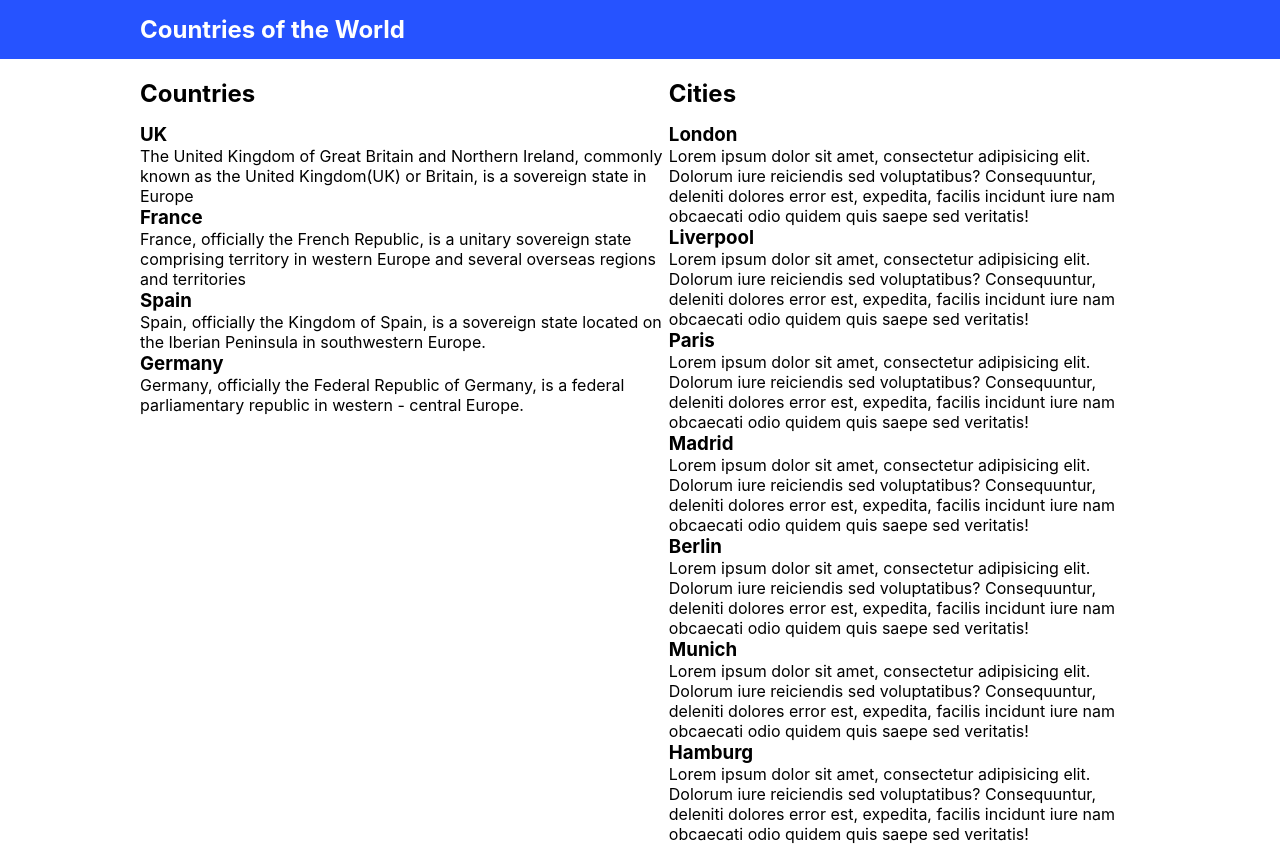
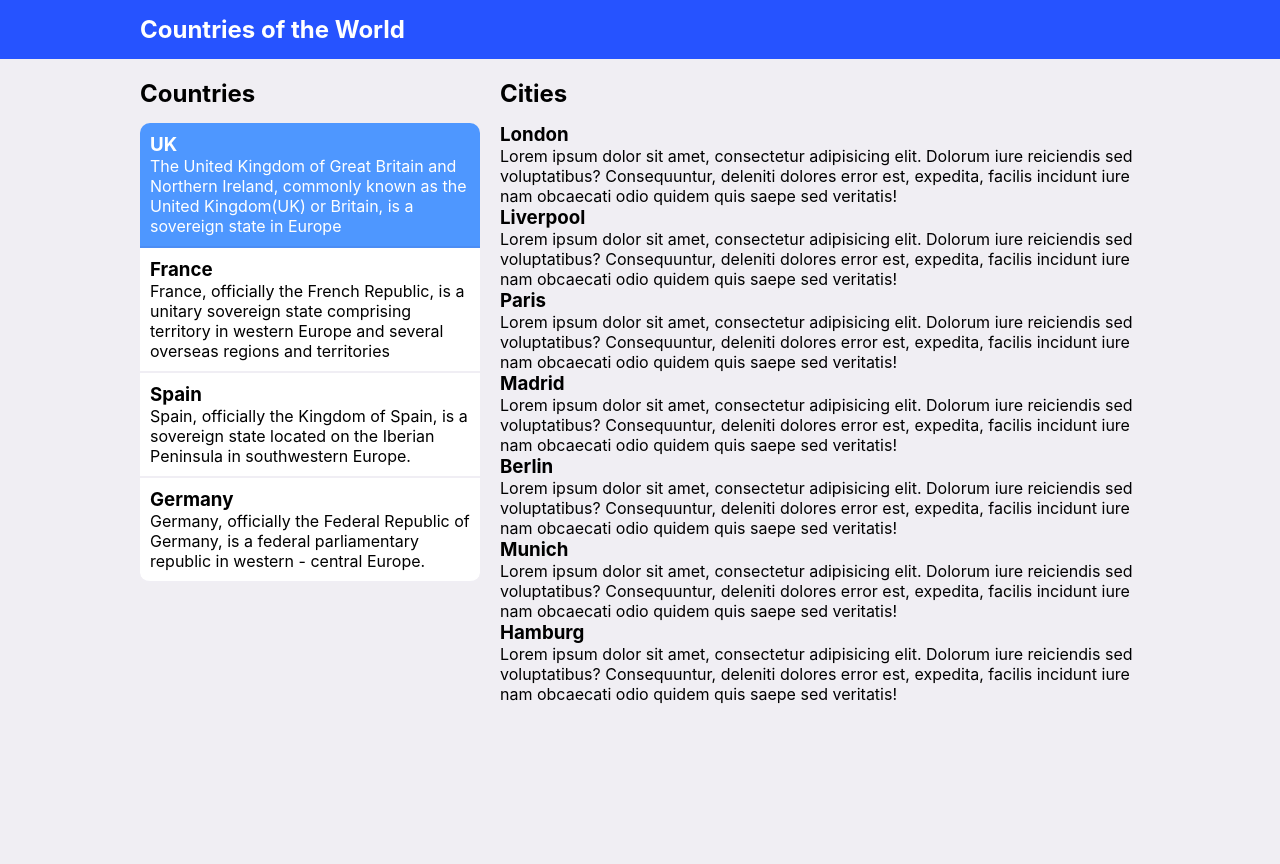
Before and after one commit to DmitryDoroshko/react-soft-in, a React (Vite) app: page / in a window 1280 px wide. After the commit the page ends 800 px from the top, so only its background shows below. Built offline with nearby package versions, Linux system fonts and the light colour scheme.

Commit message:
Work on context for app, countries items styling

```diff
--- a/src/App.tsx
+++ b/src/App.tsx
@@ -1,21 +1,11 @@
-import { useState } from "react";
-
 import { Header } from "./components/Header/Header.tsx";
-import { Countries } from "./components/Countries/Countries.tsx";
-import { Cities } from "./components/Cities/Cities.tsx";
-import { citiesData, countriesData } from "./data/cities-data.ts";
+import { Main } from "./components/Main/Main.tsx";
 
 function App() {
-  const [currentCountries, setCurrentCountries] = useState(countriesData);
-  const [currentCities, setCurrentCities] = useState(citiesData);
-
   return (
     <>
       <Header title={"Countries of the World"} />
-      <main className={"container main slide-in-bottom"}>
-        <Countries countries={currentCountries} />
-        <Cities cities={currentCities} />
-      </main>
+      <Main />
     </>
   );
 }
--- a/src/components/Cities/Cities.tsx
+++ b/src/components/Cities/Cities.tsx
@@ -1,15 +1,14 @@
-import { ICity } from "../../types/types.ts";
+import { useContext } from "react";
+import { CountriesContext } from "../../store/context.tsx";
 
-interface CitiesProps {
-  cities: ICity[];
-}
+export function Cities() {
+  const {currentCities} = useContext(CountriesContext);
 
-export function Cities({ cities }: CitiesProps) {
   return (
     <div className={"cities"}>
       <h2 className={"cities__main-title"}>Cities</h2>
       <ul className={"cities__list"}>
-        {cities.map(city => <li key={city.id} className={"cities__item"}>
+        {currentCities.map(city => <li key={city.id} className={"cities__item"}>
           <h3>{city.title}</h3>
           <p>{city.description}</p>
         </li>)}
--- a/src/components/Countries/Countries.tsx
+++ b/src/components/Countries/Countries.tsx
@@ -1,18 +1,17 @@
-import { ICountry } from "../../types/types.ts";
 import { Country } from "./Country.tsx";
+import { useContext } from "react";
+import { CountriesContext } from "../../store/context.tsx";
 
-interface CountriesProps {
-  countries: ICountry[];
-}
+export function Countries() {
+  const { currentCountries: countries } = useContext(CountriesContext);
 
-export function Countries({ countries }: CountriesProps) {
   return (
     <div className={"countries"}>
       <h2 className={"countries__main-heading"}>Countries</h2>
       <ul className={"countries__list"}>
         {
-          countries.map(({ id, name, description }) => (
-              <Country key={id} id={id} description={description} name={name} />
+          countries.map(({ id, name, description, isActive }) => (
+              <Country key={id} id={id} description={description} name={name} isActive={isActive} />
             ),
           )
         }
--- a/src/components/Countries/Country.tsx
+++ b/src/components/Countries/Country.tsx
@@ -7,7 +7,7 @@ interface ICountryProps {
 
 export function Country({ id, name, description, isActive = false }: ICountryProps) {
   return (
-    <li key={id} className={`countries__item ${isActive ? "active" : null}`}>
+    <li key={id} className={`countries__item ${isActive ? "active" : ""}`}>
       <h3>{name}</h3>
       <p>{description}</p>
     </li>
--- /dev/null
+++ b/src/components/Main/Main.tsx
@@ -0,0 +1,9 @@
+import { Countries } from "../Countries/Countries.tsx";
+import { Cities } from "../Cities/Cities.tsx";
+
+export function Main() {
+  return <main className={"container main slide-in-bottom"}>
+    <Countries />
+    <Cities />
+  </main>
+}
--- a/src/data/cities-data.ts
+++ b/src/data/cities-data.ts
@@ -5,6 +5,7 @@ export const countriesData: ICountry[] = [
     id: 1,
     name: "UK",
     description: "The United Kingdom of Great Britain and Northern Ireland, commonly known as the United Kingdom(UK) or Britain, is a sovereign state in Europe",
+    isActive: true,
   },
   {
     id: 2,
--- a/src/index.scss
+++ b/src/index.scss
@@ -6,6 +6,7 @@
 
 body {
   font-family: Inter, system-ui, Avenir, Helvetica, Arial, sans-serif;
+  background-color: rgba(47, 26, 99, 0.07);
 }
 
 .container {
@@ -48,6 +49,8 @@ body {
 }
 
 .countries {
+  max-width: 340px;
+
   &__main-heading {
     margin-bottom: 15px;
   }
@@ -56,8 +59,27 @@ body {
     list-style-type: none;
   }
 
+  &__list > &__item:first-child {
+    border-top-left-radius: 10px;
+    border-top-right-radius: 10px;
+  }
+
+  &__list > &__item:last-child {
+    border-bottom-left-radius: 10px;
+    border-bottom-right-radius: 10px;
+  }
+
   &__item {
+    cursor: pointer;
+    background-color: white;
+    padding: 10px;
+    border-bottom: 2px solid rgba(47, 26, 99, 0.07);
+    transition: all 0.3s linear;
 
+    &.active, &:hover {
+      color: white;
+      background-color: #4e97ff;
+    }
   }
 }
 
--- a/src/main.tsx
+++ b/src/main.tsx
@@ -2,9 +2,13 @@ import React from "react";
 import ReactDOM from "react-dom/client";
 import App from "./App.tsx";
 import "./index.scss";
+import { CountriesContextProvider } from "./store/context.tsx";
+
 
 ReactDOM.createRoot(document.getElementById("root")!).render(
   <React.StrictMode>
-    <App />
+    <CountriesContextProvider>
+      <App />
+    </CountriesContextProvider>
   </React.StrictMode>,
 );
--- /dev/null
+++ b/src/store/context.tsx
@@ -0,0 +1,45 @@
+import React, { createContext, useState } from "react";
+import { ICity, ICountry } from "../types/types.ts";
+import { citiesData, countriesData } from "../data/cities-data.ts";
+
+interface ICountriesContext {
+  selectedCountryId: string | number;
+  setSelectedCountryId: (id: string) => void;
+  currentCountries: ICountry[];
+  setCurrentCountries: (countries: ICountry[]) => void;
+  currentCities: ICity[];
+  setCurrentCities: (cities: ICity[]) => void;
+}
+
+export const CountriesContext = createContext<ICountriesContext>({
+  selectedCountryId: countriesData[0].id,
+  setSelectedCountryId: () => {
+  },
+  currentCountries: [],
+  setCurrentCountries: () => {
+  },
+  currentCities: [],
+  setCurrentCities: () => {
+  },
+});
+
+export function CountriesContextProvider({ children }: { children: React.ReactNode; }) {
+  const [currentCountries, setCurrentCountries] = useState(countriesData);
+  const [currentCities, setCurrentCities] = useState(citiesData);
+  const [selectedCountryId, setSelectedCountryId] = useState(countriesData[0].id);
+
+  const contextValue = {
+    currentCountries,
+    selectedCountryId,
+    currentCities,
+    setSelectedCountryId,
+    setCurrentCities,
+    setCurrentCountries,
+  };
+
+  return (
+    <CountriesContext.Provider value={contextValue}>
+      {children}
+    </CountriesContext.Provider>
+  );
+}
--- a/src/types/types.ts
+++ b/src/types/types.ts
@@ -9,4 +9,5 @@ export interface ICountry {
   id: string | number;
   name: string;
   description: string;
+  isActive?: boolean;
 }
```
